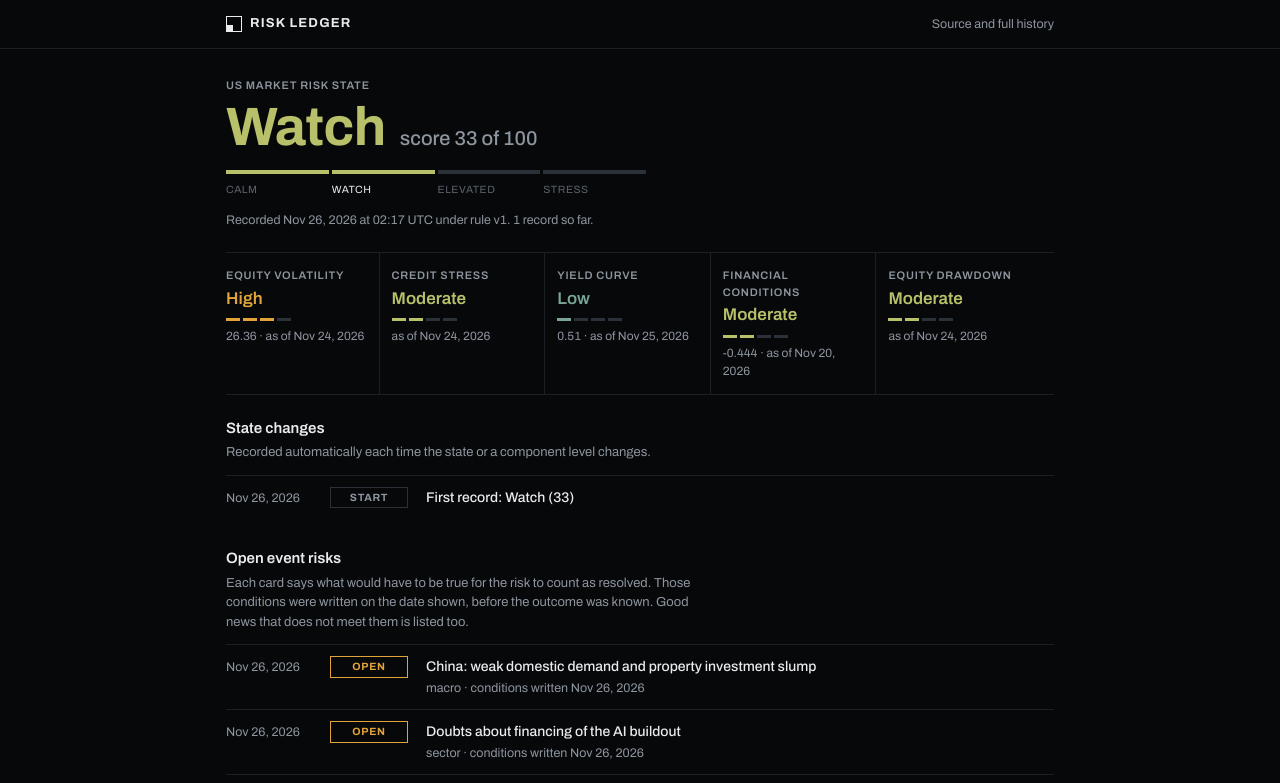
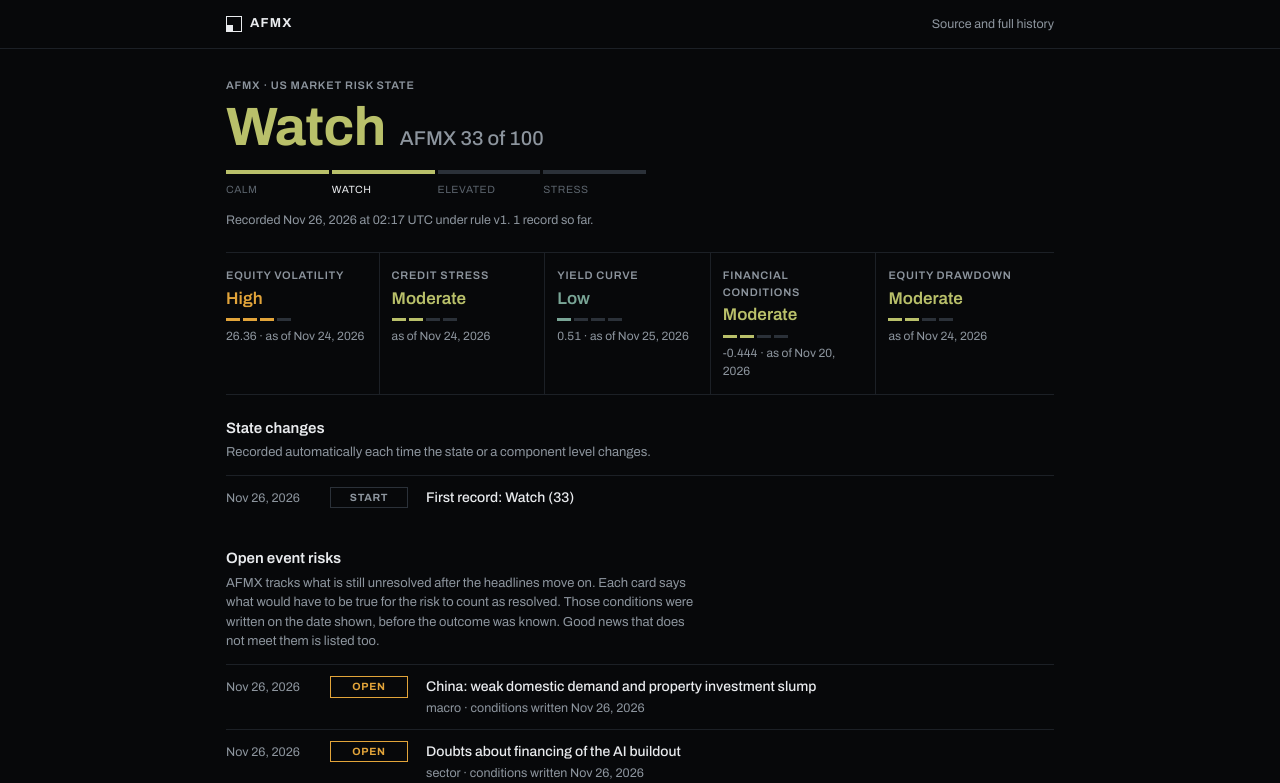
Before and after one commit to ksjaj-hub/risk-ledger, a plain HTML site: page docs/index.html in a window 1280 px wide. Shown: the top 783 px of the page. Drawn offline with Linux system fonts and the light colour scheme.

Commit message:
Name the score AFMX on the public page
Co-Authored-By: Claude Fable 5.2 <noreply@anthropic.com>
Claude-Session: https://claude.ai/code/session_01UtRPt3783NhCGMTKixqTVg

```diff
--- a/docs/index.html
+++ b/docs/index.html
@@ -3,7 +3,7 @@
 <head>
 <meta charset="utf-8">
 <meta name="viewport" content="width=device-width, initial-scale=1">
-<title>Risk Ledger</title>
+<title>AFMX: what is left after the news</title>
 <meta name="description" content="A public, dated record of market risk states and of the events behind them. Written down before the outcome is known.">
 <link rel="stylesheet" href="https://fonts.googleapis.com/css2?family=Archivo:wdth,wght@62..125,400..700&display=swap">
 <style>
@@ -64,19 +64,19 @@ button.row:hover{background:var(--hover)}
 </head>
 <body>
 <header class="bar"><div class="wrap">
-  <div class="brand"><svg width="16" height="16" viewBox="0 0 16 16" aria-hidden="true"><rect x=".5" y=".5" width="15" height="15" fill="none" stroke="#e9ebee"/><rect x="0" y="9" width="7" height="7" fill="#e9ebee"/></svg>RISK LEDGER</div>
+  <div class="brand"><svg width="16" height="16" viewBox="0 0 16 16" aria-hidden="true"><rect x=".5" y=".5" width="15" height="15" fill="none" stroke="#e9ebee"/><rect x="0" y="9" width="7" height="7" fill="#e9ebee"/></svg>AFMX</div>
   <a href="https://github.com/ksjaj-hub/risk-ledger">Source and full history</a>
 </div></header>
 <main class="wrap">
   <section class="now" aria-live="polite">
-    <div class="lbl">US market risk state</div>
+    <div class="lbl">AFMX · US market risk state</div>
     <div class="state"><span class="name" id="state">…</span><span class="score" id="score"></span></div>
     <div class="scale" id="scale" aria-hidden="true"></div>
     <div class="asof" id="asof"></div>
   </section>
   <section class="comps" id="comps" aria-label="Components"></section>
   <section class="sec"><h2>State changes</h2><p>Recorded automatically each time the state or a component level changes.</p><div id="alerts"></div></section>
-  <section class="sec"><h2>Open event risks</h2><p>Each card says what would have to be true for the risk to count as resolved. Those conditions were written on the date shown, before the outcome was known. Good news that does not meet them is listed too.</p><div id="events"></div></section>
+  <section class="sec"><h2>Open event risks</h2><p>AFMX tracks what is still unresolved after the headlines move on. Each card says what would have to be true for the risk to count as resolved. Those conditions were written on the date shown, before the outcome was known. Good news that does not meet them is listed too.</p><div id="events"></div></section>
   <section class="verify"><h2>How to check that nothing here was changed afterwards</h2>
     <ol><li>Every record is its own dated commit in a <a href="https://github.com/ksjaj-hub/risk-ledger/commits/main">public history</a>.</li>
     <li>Each record contains the fingerprint (SHA-256) of the record before it, so one edit would break the chain.</li>
@@ -95,7 +95,7 @@ fetch("data.json").then(r=>r.json()).then(D=>{
   if(L){
     const si=STATES.indexOf(L.state);
     const st=document.getElementById("state");st.textContent=L.state;st.style.color=COLORS[si];
-    document.getElementById("score").textContent="score "+L.score+" of 100";
+    document.getElementById("score").textContent="AFMX "+L.score+" of 100";
     const sc=document.getElementById("scale");
     STATES.forEach((s,i)=>{const b=$("span");if(i<=si)b.style.background=COLORS[si];sc.append(b)});
     STATES.forEach((s,i)=>sc.append($("small",i===si?"on":"",s)));
```
Also changed, not shown: 1 other file.
